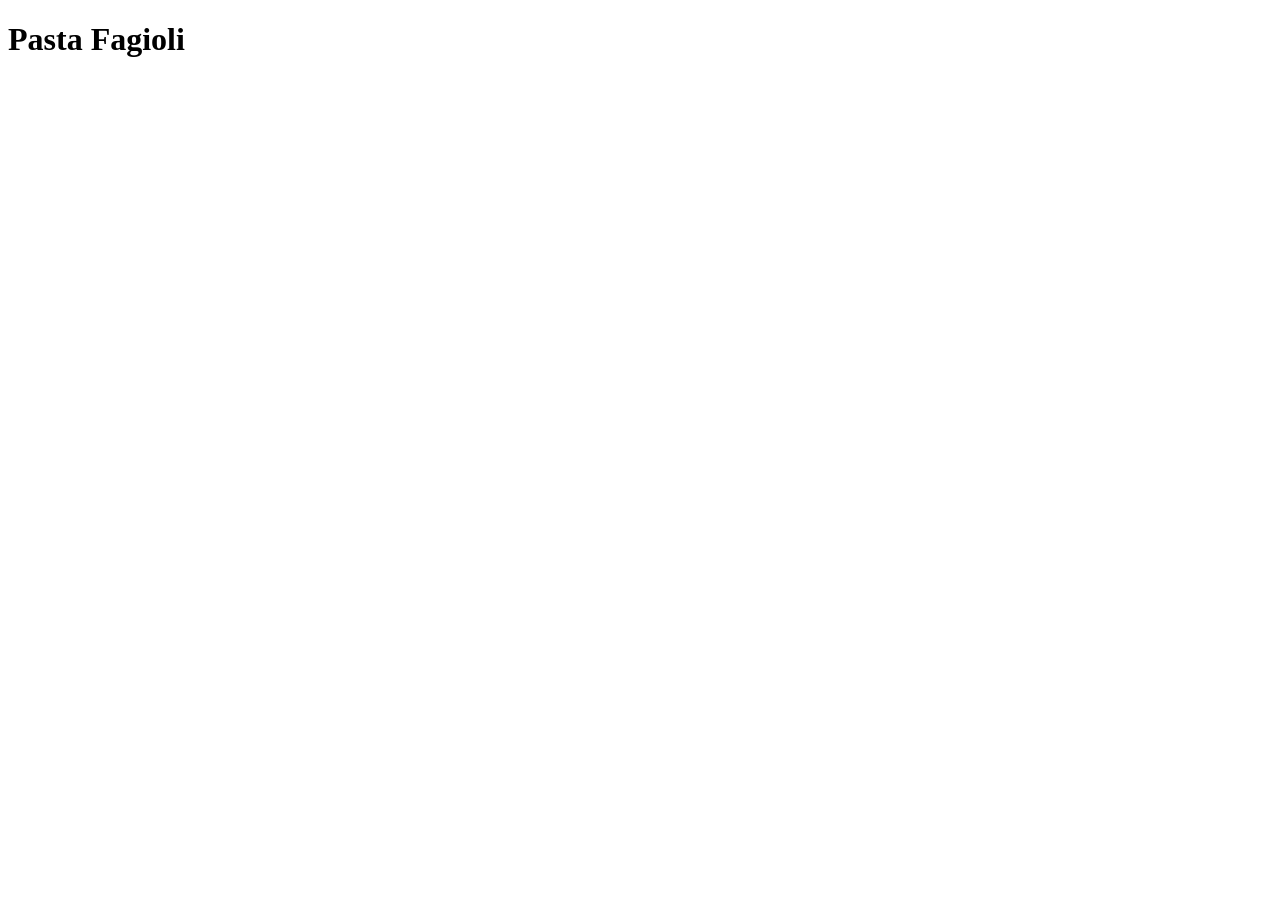
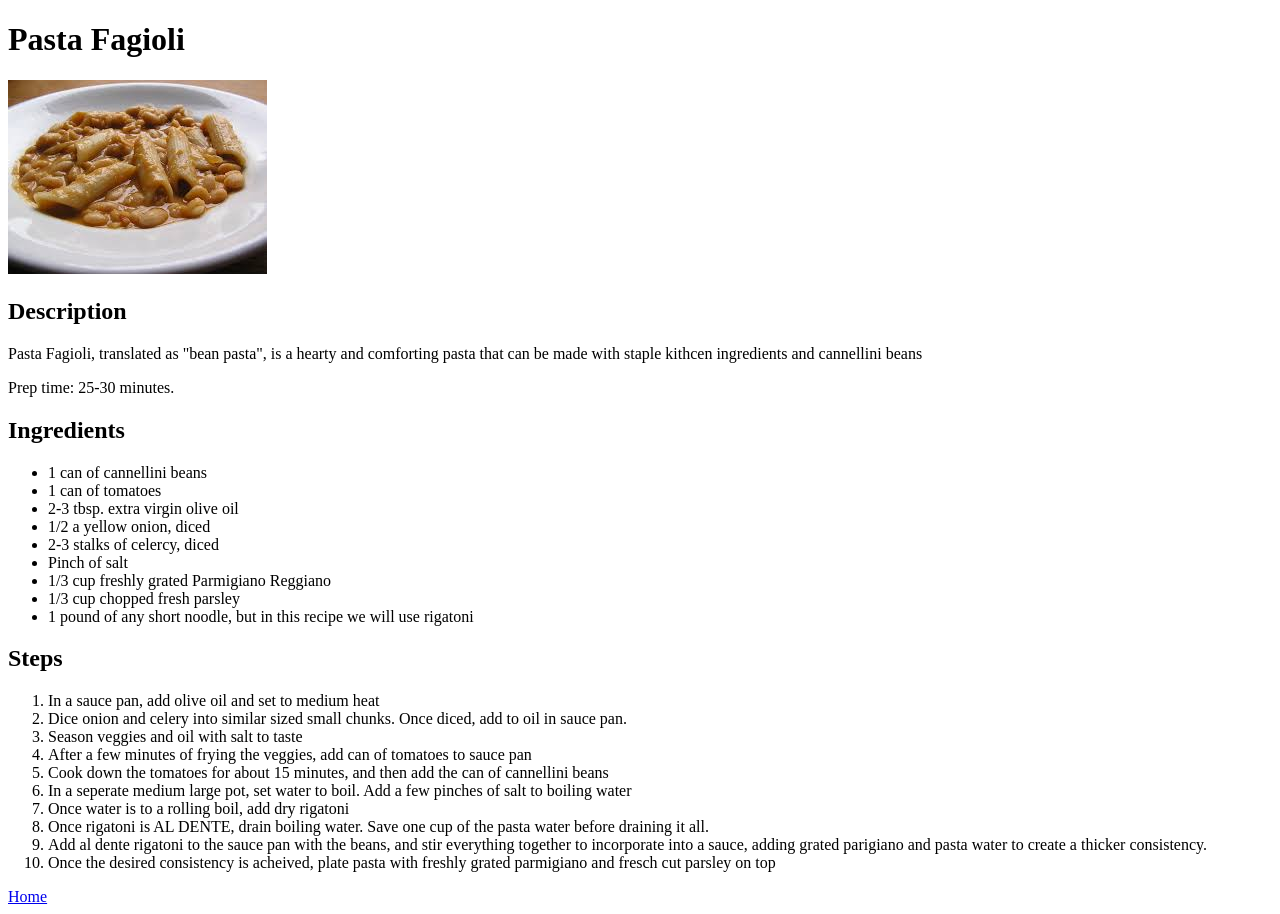
Before and after one commit to nicky-short/odin-recipes, a plain HTML site: page pages/pastafagioli.html in a window 1280 px wide. Before the commit the page ends 800 px from the top, so only its background shows below. Drawn offline with Linux system fonts and the light colour scheme.

Commit message:
Pasta Fagioli recipe page completed Added photo and description, ingredients and steps for recipe

```diff
--- a/pages/pastafagioli.html
+++ b/pages/pastafagioli.html
@@ -7,5 +7,35 @@
 </head>
 <body>
     <h1>Pasta Fagioli</h1>
+        <img src="../img/pastafagioli.jpg" alt="A plate of Pasta Fagioli" height="194" width="259">
+    <h2>Description</h2>
+        <p>Pasta Fagioli, translated as "bean pasta", is a hearty and comforting pasta that can be made with staple kithcen ingredients and cannellini beans</p>
+        <p>Prep time: 25-30 minutes.</p>
+    <h2>Ingredients</h2>
+        <ul>
+            <li>1 can of cannellini beans</li>
+            <li>1 can of tomatoes</li>
+            <li>2-3 tbsp. extra virgin olive oil</li>
+            <li>1/2 a yellow onion, diced</li>
+            <li>2-3 stalks of celercy, diced</li>
+            <li>Pinch of salt</li>
+            <li>1/3 cup freshly grated Parmigiano Reggiano</li>
+            <li>1/3 cup chopped fresh parsley</li>
+            <li>1 pound of any short noodle, but in this recipe we will use rigatoni</li>
+        </ul>
+    <h2>Steps</h2>
+        <ol>
+            <li>In a sauce pan, add olive oil and set to medium heat</li>
+            <li>Dice onion and celery into similar sized small chunks. Once diced, add to oil in sauce pan.</li>
+            <li>Season veggies and oil with salt to taste</li>
+            <li>After a few minutes of frying the veggies, add can of tomatoes to sauce pan</li>
+            <li>Cook down the tomatoes for about 15 minutes, and then add the can of cannellini beans</li>
+            <li>In a seperate medium large pot, set water to boil.  Add a few pinches of salt to boiling water</li>
+            <li>Once water is to a rolling boil, add dry rigatoni</li>
+            <li>Once rigatoni is AL DENTE, drain boiling water.  Save one cup of the pasta water before draining it all.</li>
+            <li>Add al dente rigatoni to the sauce pan with the beans, and stir everything together to incorporate into a sauce, adding grated parigiano and pasta water to create a thicker consistency.</li>
+            <li>Once the desired consistency is acheived, plate pasta with freshly grated parmigiano and fresch cut parsley on top</li>
+        </ol>
+<a href="../index.html">Home</a>
 </body>
 </html>
```
